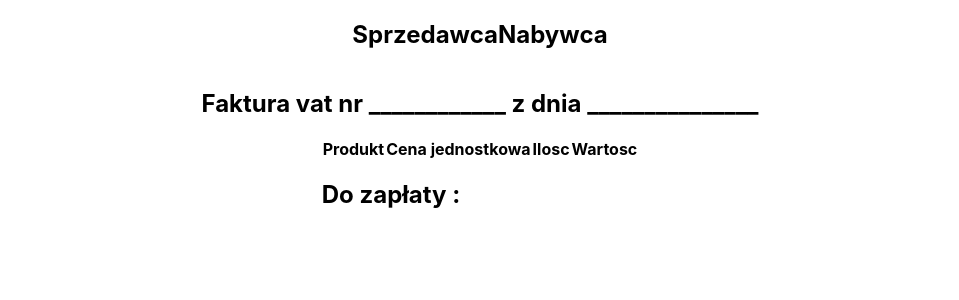
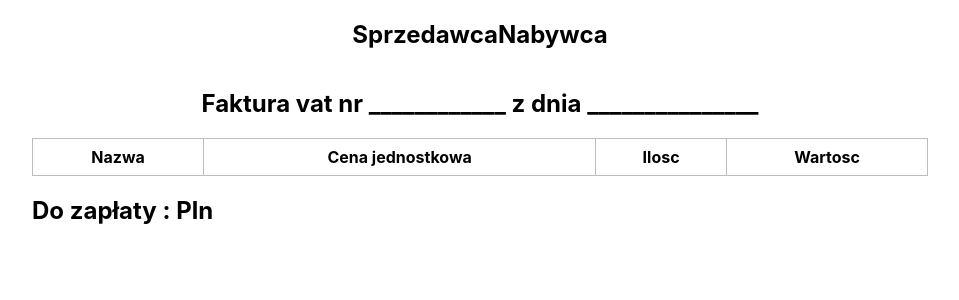
Before and after one commit to marcinoles87/invoicecreator, a React (Create React App) app: page /faktura in a window 1280 px wide. Shown: the top 300 px of the page, without its empty margins (160-1119 px from the left). Built offline with nearby package versions, Linux system fonts and the light colour scheme.

Commit message:
add function

```diff
--- a/src/App.css
+++ b/src/App.css
@@ -43,5 +43,14 @@ button{
 
 table{
   border-collapse: collapse;
-  width: 100%;
+  width: 70vw;
+  /* border: 1px solid black; */
+  text-align: center;
+
+
 }
+
+table th , td{
+  border: 1px solid #bcbcbc;
+  padding: 8px;
+}
--- a/src/pages/Faktura.js
+++ b/src/pages/Faktura.js
@@ -31,20 +31,18 @@ function Faktura(props) {
       <div className='produkty'>
          <table>
          <tr>
-                    <th>Produkt</th>
+                    <th>Nazwa</th>
                     <th>Cena jednostkowa</th>
                     <th>Ilosc</th>
                     <th>Wartosc</th>
                   </tr>
           {allProduct.map( (item) => {
             return(
-
-
                   <tr>
                     <td>{item.product}</td>
-                    <td>{item.price}</td>
+                    <td>{item.price} Pln</td>
                     <td>{item.pieces}</td>
-                    <td>{item.sum}</td>
+                    <td>{item.sum} Pln</td>
                   </tr>
 
             )
@@ -53,7 +51,7 @@ function Faktura(props) {
 </table>
 
 
-            <h2>Do zapłaty : {sum}</h2>
+            <h2>Do zapłaty : {sum} Pln</h2>
 
       </div>
     </div>
```
